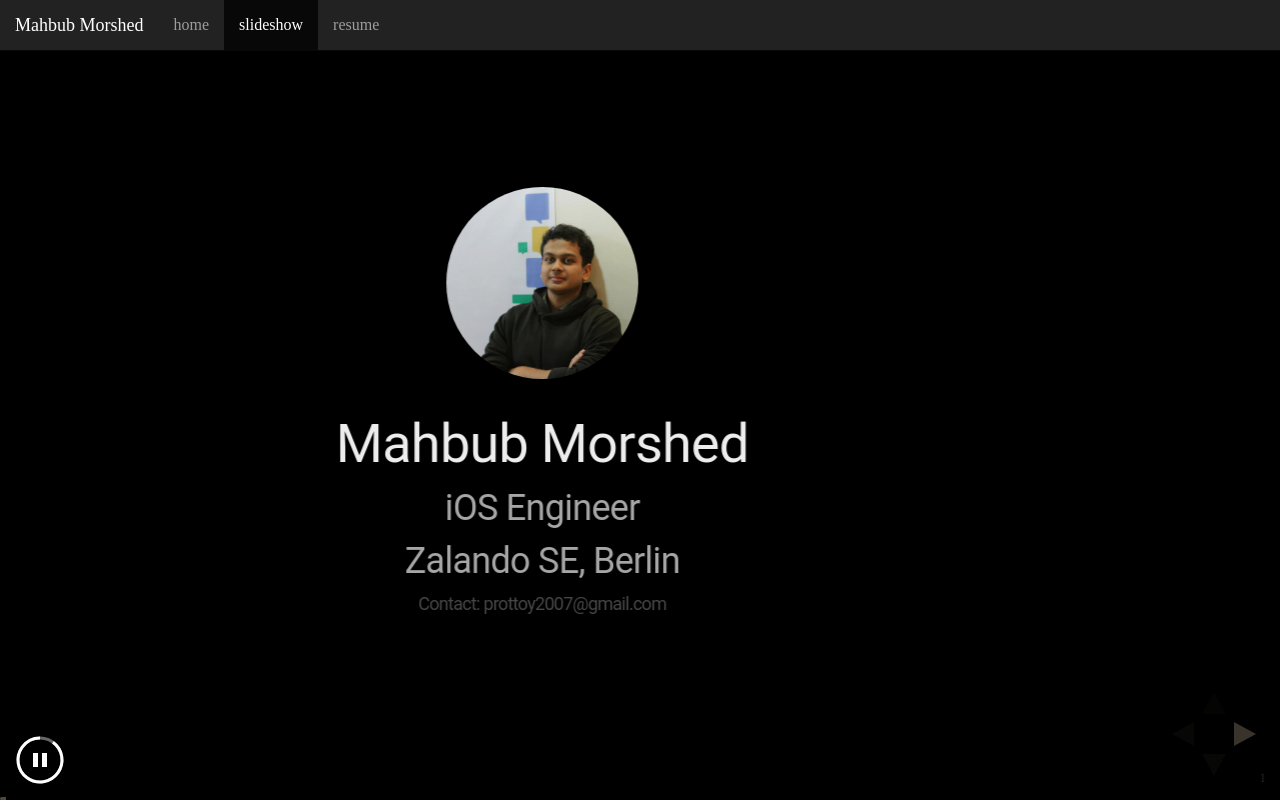
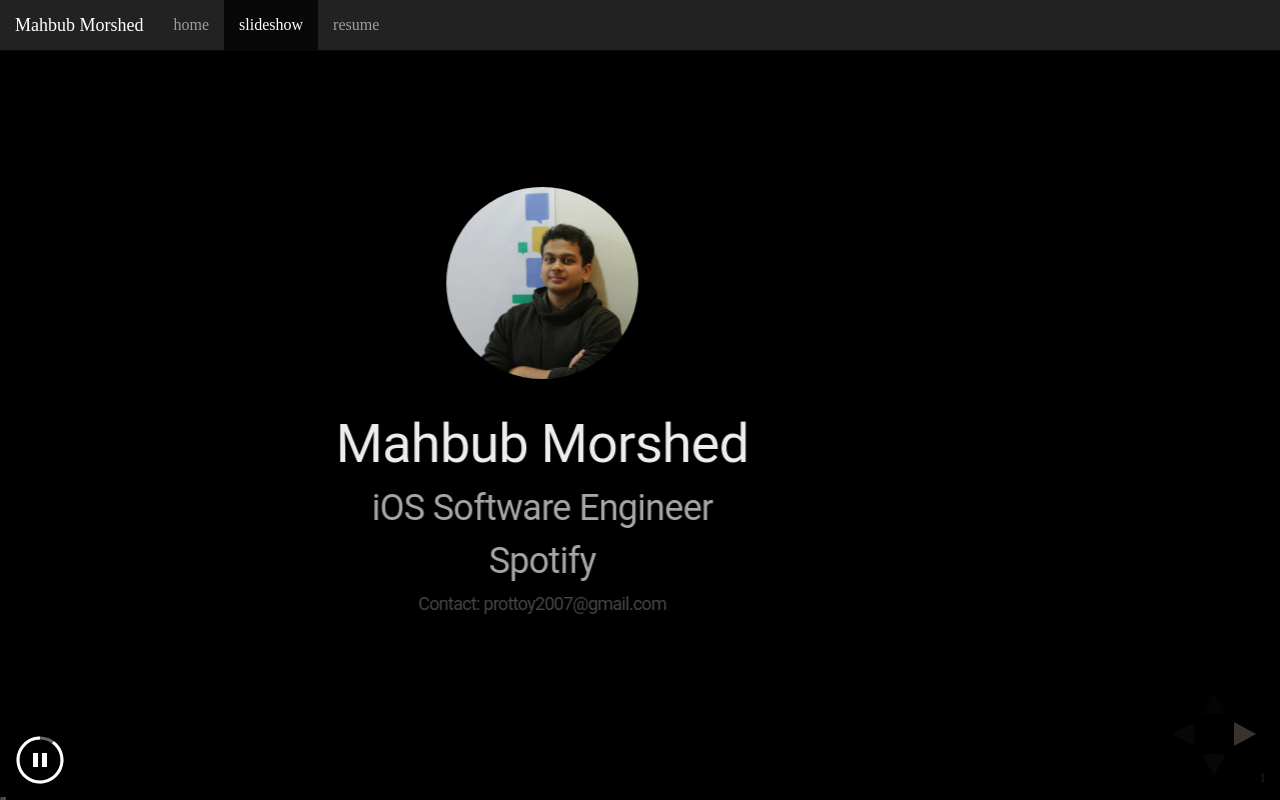
Before and after one commit to prottoy/prottoy.github.com, a plain HTML site: page index.html in a window 1280 px wide. Drawn offline with nearby package versions, Linux system fonts and the light colour scheme.

Commit message:
Update index with new company name

```diff
--- a/index.html
+++ b/index.html
@@ -60,8 +60,8 @@
 				<img src="images/profile.jpg"
 				id="circle">
 				<p style="color:white; font-family: 'Roboto', sans-serif; font-size:150%;" >Mahbub Morshed</p>
-				<p style="color:white; opacity:0.7; font-family: 'Roboto', sans-serif; font-size:100%;" > iOS Engineer </p>
-				<p style="color:white; opacity:0.7; font-family: 'Roboto', sans-serif; font-size:100%;" > Zalando SE, Berlin </p>
+				<p style="color:white; opacity:0.7; font-family: 'Roboto', sans-serif; font-size:100%;" > iOS Software Engineer </p>
+				<p style="color:white; opacity:0.7; font-family: 'Roboto', sans-serif; font-size:100%;" > Spotify </p>
 				<p style="color:white; opacity:0.3; font-family: 'Roboto', sans-serif; font-size:50%;" > Contact: prottoy2007@gmail.com</p>
 				<!-- <img src="images/loading.gif"> -->
 			</section>
```
